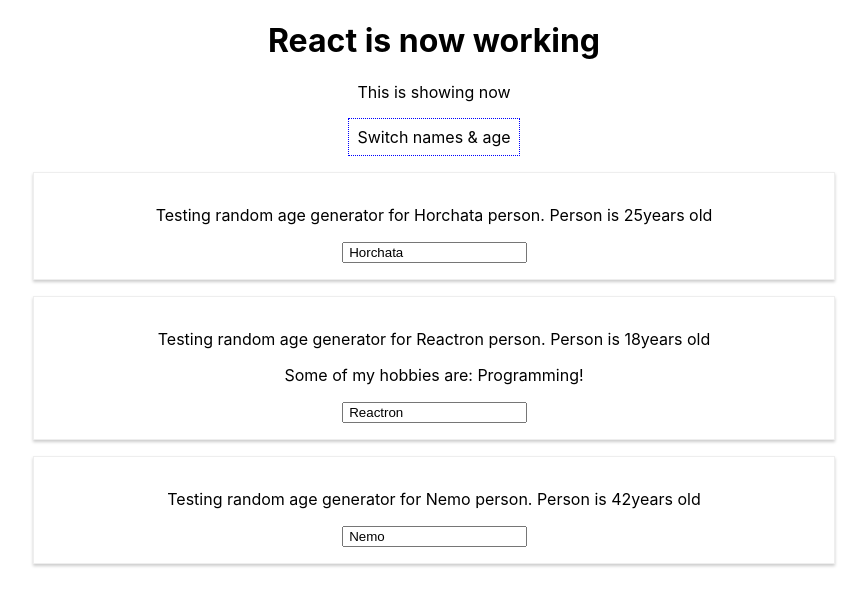
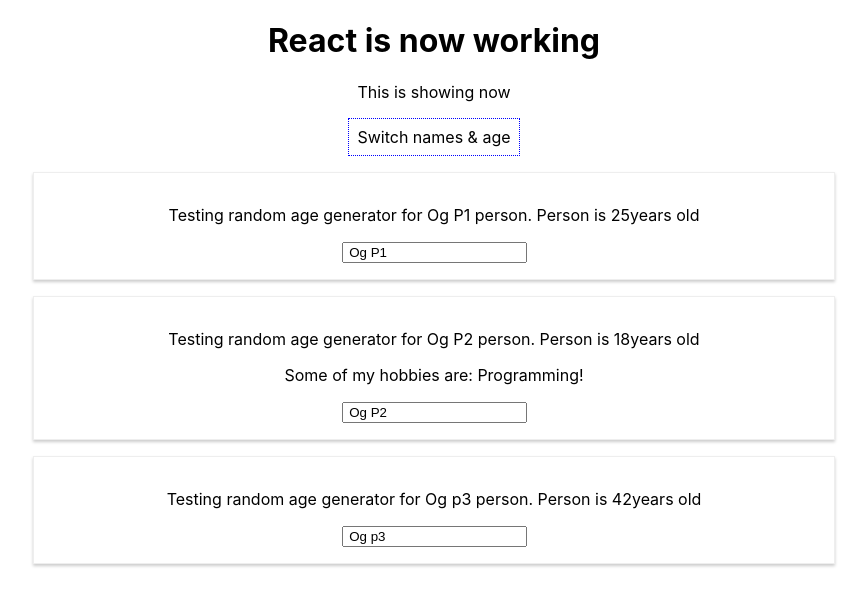
Before and after one commit to GuillermoGahbler/timeToReact, a React (Create React App) app: page / in a window 1280 px wide. Shown: the top 606 px of the page, without its empty margins (206-1073 px from the left). Built offline with nearby package versions, Linux system fonts and the light colour scheme.

Commit message:
reverted some changes

```diff
--- a/src/App.js
+++ b/src/App.js
@@ -5,22 +5,20 @@ import Person from './Person/Person';
 class App extends Component {
   state = {
     persons: [
-      { name: ' Horchata', age: 25 },
-      { name: ' Reactron', age: 18 },
-      { name: ' Nemo', age: 42 }
+      { name: ' Og P1', age: 25 },
+      { name: ' Og P2', age: 18 },
+      { name: ' Og p3', age: 42 }
     ],
     otherState: 'Some other value'
   }
 
 
-  switchNameHandler = (newName) => {
-    // console.log('was clicked')
-    //**don't do this -> */ this.state.persons[0].name='Maximilian'
+  switchNameHandler = () => {
     this.setState({
       persons: [
-        { name: newName, age: 28 },
-        { name: ' Thurgood', age: 38 },
-        { name: ' Edisan', age: 100 }
+        { name: 'New P1', age: 28 },
+        { name: ' New P2', age: 38 },
+        { name: ' New P3', age: 100 }
       ]
     })
   }
@@ -28,21 +26,12 @@ class App extends Component {
 
 
 
-  nameChangedHandler = (event) => {
-    this.setState({
-      persons: [
-        { name: 'Horchata', age: 28 },
-        { name: event.target.value, age: 45 },
-        { name: ' Edisan', age: 100 }
-      ]
-    })
-  }
 
 
 
   render() {
 
-    // this is inline styling sometimes its restricted to the scope
+
     const style = {
       backgroundColor: 'white',
       font: 'inherit',
@@ -56,10 +45,9 @@ class App extends Component {
         <h1>React is now working</h1>
         <p>This is showing now</p>
         <button style={style}
-          onClick={this.togglePersonsHanlder}>
+        >
           Switch names & age
         </button>
-        {/* it's preferred to use bind as example below vs anon func above */}
         <div>
           <Person
             name={this.state.persons[0].name}
@@ -76,7 +64,7 @@ class App extends Component {
             Some of my hobbies are: Programming!
         </Person>
 
-          {/* <Person name='Reactron' age=' 18 '>Some of my hobbies are: Programming! </Person> */}
+
 
           <Person
             name={this.state.persons[2].name}
@@ -87,7 +75,7 @@ class App extends Component {
       </div>
     );
 
-    // return React.createElement('div',{className:'App'},React.createElement('h1',null,'Hi I\m a react app'));
+
 
   }
 }
--- a/src/Person/Person.js
+++ b/src/Person/Person.js
@@ -7,7 +7,7 @@ const person = (props) => {
       <p onClick={props.click}> Testing random age generator for{props.name} person. Person is {props.age}years old </p>
 
       <p> {props.children} </p>
-
+      {/* will show default name inside the text box */}
       <input type="text" onChange={props.changed} value={props.name}/>
 
 
```
